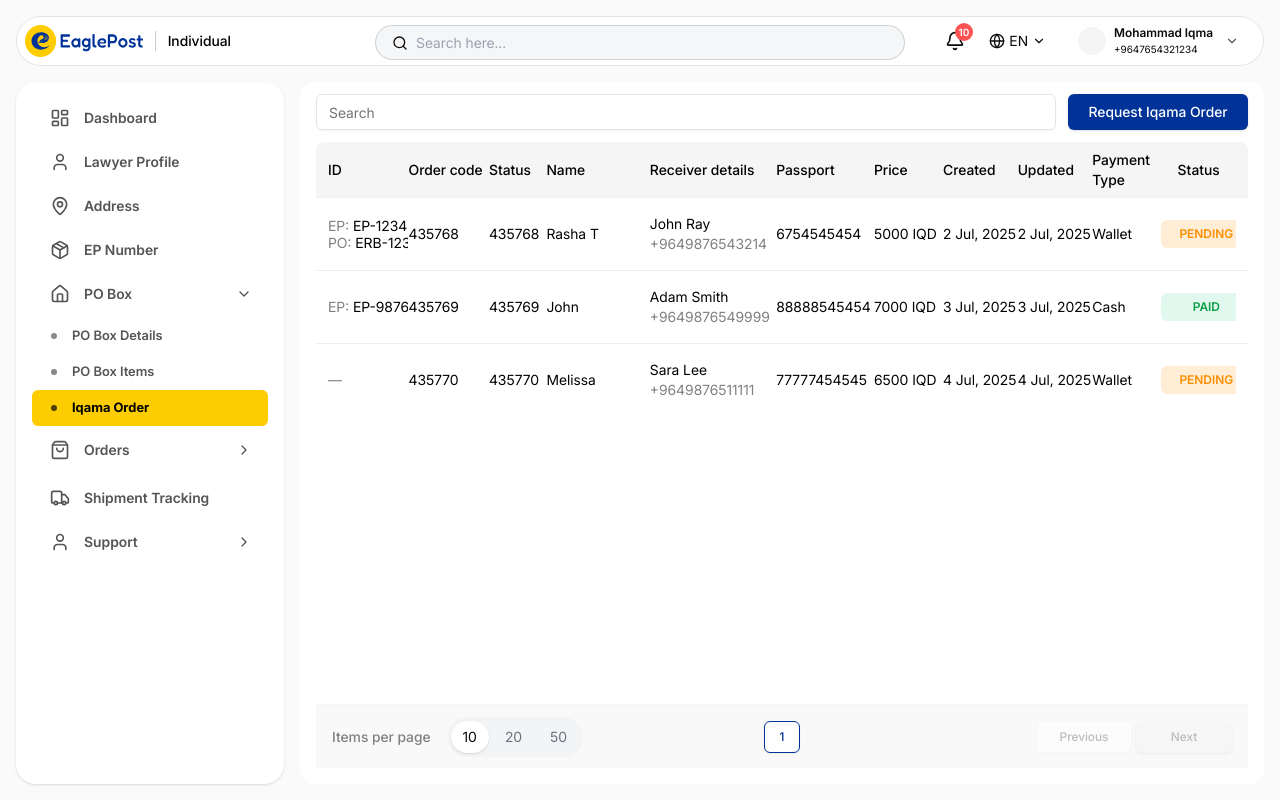
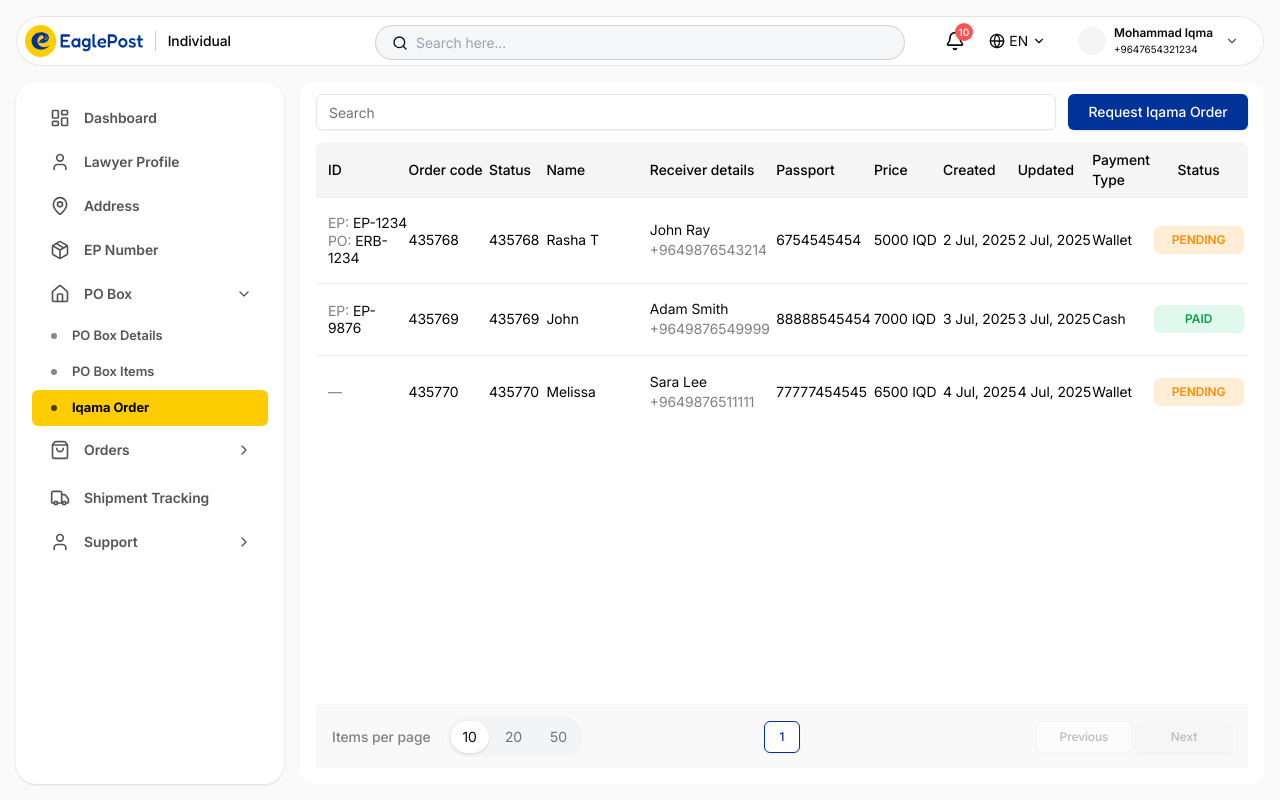
Before and after one commit to Mirza-Ammar/React-Customer-Portal, a React (Vite) app: page /app/iqama-orders in a window 1280 px wide. Built offline with nearby package versions, Linux system fonts and the light colour scheme.

Commit message:
Sticky Table navigation bug fixed

```diff
--- a/src/components/table/StickyTable.tsx
+++ b/src/components/table/StickyTable.tsx
@@ -7,7 +7,7 @@ type Props<T> = {
     items: T[];
     columns: TableColumn<T>[];
 
-    searchQuery?: string; // 👈 NEW
+    searchQuery?: string;
 
     emptyState?: React.ReactNode;
     headerHeight?: number;
@@ -22,7 +22,7 @@ type Props<T> = {
 export default function StickyTable<T>({
     items,
     columns,
-    searchQuery = "", // 👈 DEFAULT
+    searchQuery = "",
     emptyState,
     headerHeight = 56,
     rowPadding = "px-3 py-3",
@@ -50,28 +50,36 @@ export default function StickyTable<T>({
 
         let content = rawContent;
 
-        // 🔥 TEXT HIGHLIGHT
-        if (
-            typeof rawContent === "string" &&
-            searchQuery
-        ) {
+        // 🔍 Highlight search text
+        if (typeof rawContent === "string" && searchQuery) {
             content = highlightText(rawContent, searchQuery);
         }
 
-        if (!enableCellCopy) return content;
+        // No copy → just render
+        if (!enableCellCopy || typeof rawContent !== "string") {
+            return (
+                <div className={`min-w-0 flex ${justify(col.align)}`}>
+                    {content}
+                </div>
+            );
+        }
 
         return (
             <div className={`relative min-w-0 flex ${justify(col.align)}`}>
                 <span
                     className={`
-                        block min-w-0 truncate cursor-pointer text-sm
+                        block min-w-0 truncate text-sm
+                        cursor-copy
                         transition-colors duration-200
                         ${isCopied
                             ? "text-[var(--color-primary)] font-bold"
                             : "text-[var(--color-dark-1)] font-normal"
                         }
                     `}
+                    title="Click to copy"
                     onClick={async (e) => {
+                        e.stopPropagation(); // 🔥 PREVENT ROW NAVIGATION
+
                         const text =
                             col.copyValue?.(row, rowIndex) ??
                             e.currentTarget.innerText?.trim();
@@ -86,8 +94,6 @@ export default function StickyTable<T>({
                                 current === key ? null : current
                             );
                         }, 500);
-
-                        onRowClick?.(row, rowIndex);
                     }}
                 >
                     {content}
@@ -136,14 +142,8 @@ export default function StickyTable<T>({
                         return (
                             <div key={rowIndex}>
                                 <HoverRow
-                                    onClick={
-                                        !enableCellCopy
-                                            ? () =>
-                                                onRowClick?.(
-                                                    row,
-                                                    rowIndex
-                                                )
-                                            : undefined
+                                    onClick={() =>
+                                        onRowClick?.(row, rowIndex)
                                     }
                                 >
                                     {(hover) => (
```
